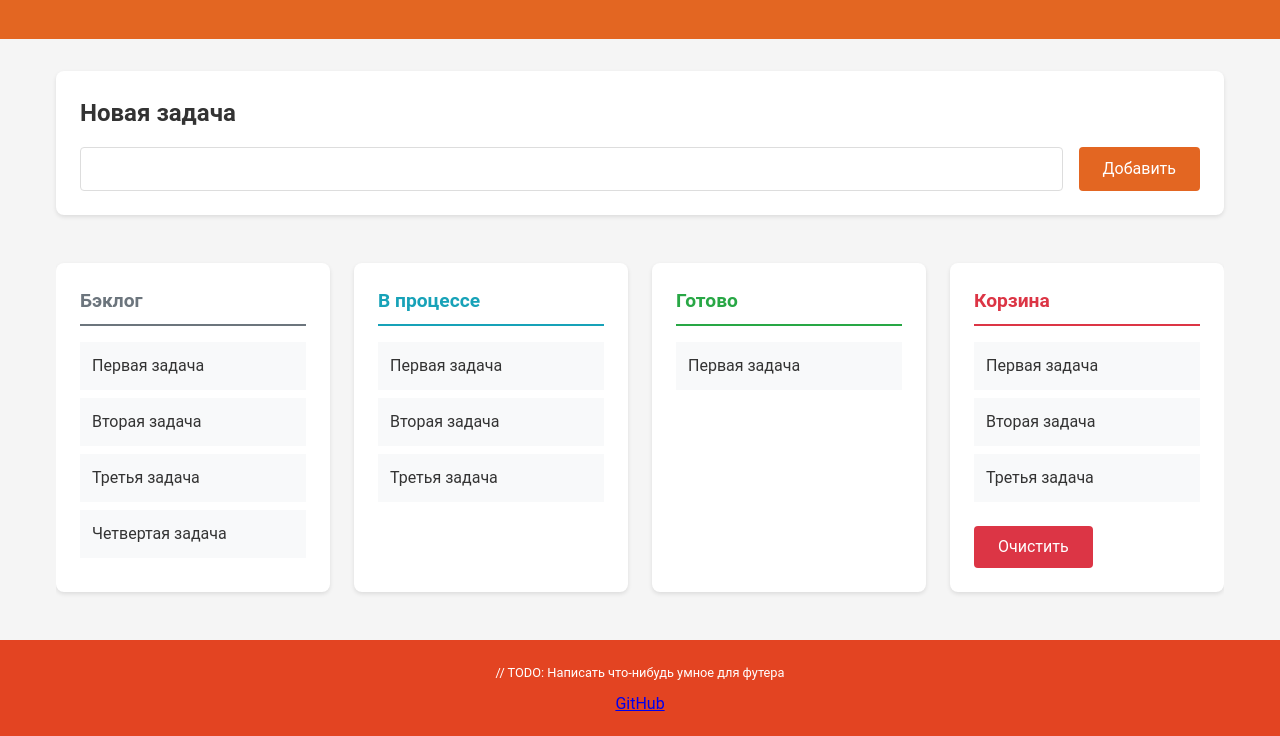
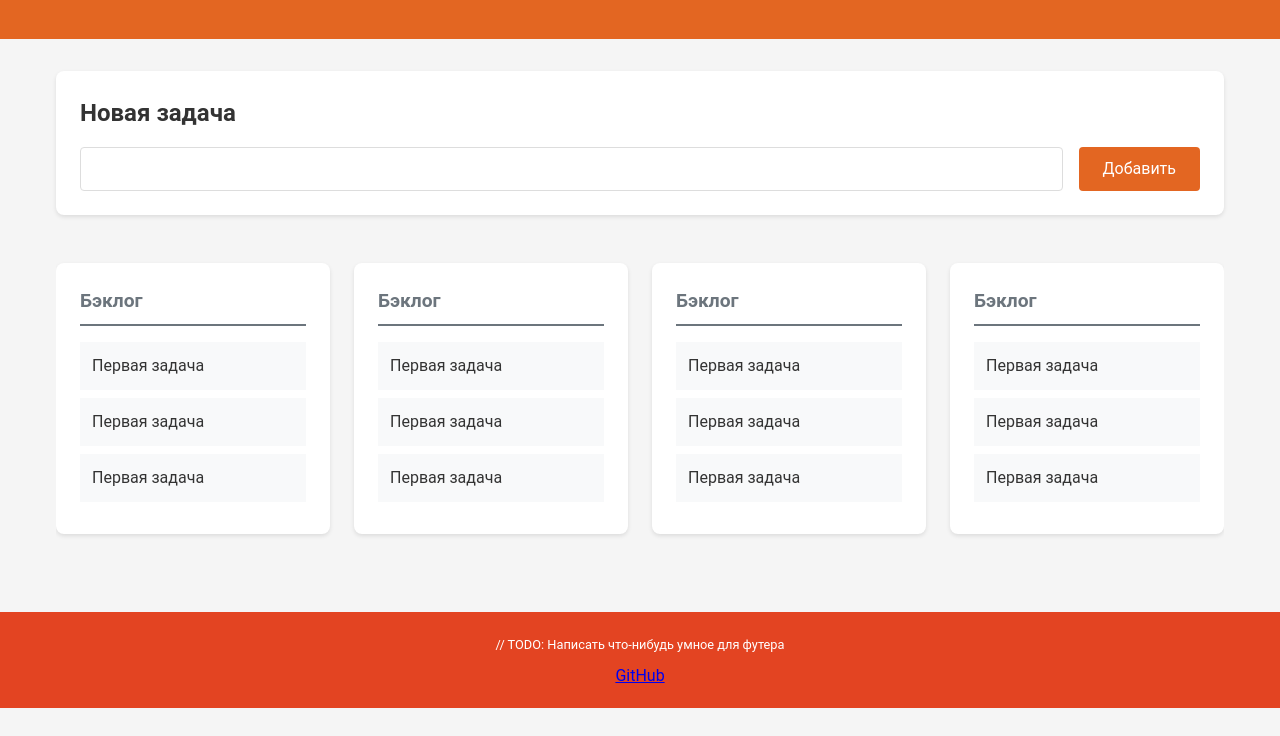
Before and after one commit to DmitryRz/todo-list, a plain HTML site: page index.html in a window 1280 px wide. Shown: the part 92-828 px from the top of the page. After the commit the page ends 800 px from the top, so only its background shows below. Drawn offline with Linux system fonts and the light colour scheme.

Commit message:
feat: add base component structure and rendering

```diff
--- a/index.html
+++ b/index.html
@@ -5,73 +5,13 @@
     <meta charset="UTF-8">
     <meta name="viewport" content="width=device-width, initial-scale=1.0">
     <title>Список задач</title>
-    <link rel="stylesheet" href="css/normalize.css">
-    <link rel="stylesheet" href="css/style.css">
+    <link rel="stylesheet" href="../css/normalize.css">
+    <link rel="stylesheet" href="../css/style.css">
+    <link rel="icon" href="static/favicon.ico" type="image/x-icon">
 </head>
 
-<body>
-    <header class="header">
-        <div class="header__container">
-            <h1 class="header__title">Список задач</h1>
-        </div>
-    </header>
-
-    <main class="main">
-        <section class="task-form">
-            <h2 class="task-form__title">Новая задача</h2>
-            <form class="task-form__form">
-                <div class="task-form__input-group">
-                    <input class="task-form__input" type="text">
-                    <button class="button button--form" type="submit">Добавить</button>
-                </div>
-            </form>
-        </section>
-
-        <section class="board">
-            <div class="board__container">
-                <div class="column column--backlog">
-                    <h2 class="column__title">Бэклог</h2>
-                    <ul class="column__list">
-                        <li class="column__task">Первая задача</li>
-                        <li class="column__task">Вторая задача</li>
-                        <li class="column__task">Третья задача</li>
-                        <li class="column__task">Четвертая задача</li>
-                    </ul>
-                </div>
-
-                <div class="column column--progress">
-                    <h2 class="column__title">В процессе</h2>
-                    <ul class="column__list">
-                        <li class="column__task">Первая задача</li>
-                        <li class="column__task">Вторая задача</li>
-                        <li class="column__task">Третья задача</li>
-                    </ul>
-                </div>
-
-                <div class="column column--done">
-                    <h2 class="column__title">Готово</h2>
-                    <ul class="column__list">
-                        <li class="column__task">Первая задача</li>
-                    </ul>
-                </div>
-
-                <div class="column column--trash">
-                    <h2 class="column__title">Корзина</h2>
-                    <ul class="column__list">
-                        <li class="column__task">Первая задача</li>
-                        <li class="column__task">Вторая задача</li>
-                        <li class="column__task">Третья задача</li>
-                    </ul>
-                    <button type="button" class="button button--clear">Очистить</button>
-                </div>
-            </div>
-        </section>
-    </main>
-
-    <footer class="footer">
-        <p class="footer__text"><small>// TODO: Написать что-нибудь умное для футера</small></p>
-        <p class="footer__link"><a href="https://github.com/DmitryRz">GitHub</a></p>
-    </footer>
+<body class="body">
+    <script src="./src/main.js" type="module"></script>
 </body>
-
+    <main class="main"></main>
 </html>
--- /dev/null
+++ b/src/framework/render.js
@@ -0,0 +1,23 @@
+const RenderPosition = {
+    BEFOREBEGIN: 'beforebegin',
+    AFTERBEGIN: 'afterbegin',
+    BEFOREEND: 'beforeend',
+    AFTEREND: 'afterend',
+};
+
+
+function createElement(template) {
+    const newElement = document.createElement('div');
+    newElement.innerHTML = template;
+
+
+    return newElement.firstElementChild;
+}
+
+
+function render(component, container, place = RenderPosition.BEFOREEND) {
+    container.insertAdjacentElement(place, component.getElement());
+}
+
+
+export { RenderPosition, createElement, render };
--- /dev/null
+++ b/src/main.js
@@ -0,0 +1,29 @@
+import HeaderComponent from './view/header-component.js';
+import BoardComponent from './view/board-component.js';
+import TaskFormComponent from './view/task-form-component.js';
+import ColumnComponent from './view/column-component.js';
+import ColumnListComponent from './view/column-item-component.js';
+import FooterComponent from './view/footer-component.js';
+import { render, RenderPosition } from './framework/render.js';
+
+
+const bodyContainer = document.querySelector('.body');
+const mainContainer = document.querySelector('.main');
+
+
+render(new HeaderComponent(), bodyContainer, RenderPosition.AFTERBEGIN);
+render(new TaskFormComponent(), mainContainer, RenderPosition.AFTERBEGIN);
+render(new BoardComponent(), mainContainer, RenderPosition.BEFOREEND);
+const boardContainer = document.querySelector('.board__container');
+for (let i = 0; i < 4; i++) {
+    render(new ColumnComponent(), boardContainer, RenderPosition.BEFOREEND);
+}
+
+const columnListContainer = document.querySelectorAll('.column__list');
+columnListContainer.forEach((column) => {
+    for (let i = 0; i < 3; i++) {
+        render(new ColumnListComponent(), column, RenderPosition.BEFOREEND);
+    }
+});
+
+render(new FooterComponent(), bodyContainer, RenderPosition.BEFOREEND);
--- /dev/null
+++ b/src/view/board-component.js
@@ -0,0 +1,32 @@
+import { createElement } from '../framework/render.js';
+
+
+function createBoardComponentTemplate() {
+    return (
+        `<section class="board__container">
+
+        </section>`
+    );
+}
+
+
+export default class BoardComponent {
+    getTemplate() {
+        return createBoardComponentTemplate();
+    }
+
+
+    getElement() {
+        if (!this.element) {
+            this.element = createElement(this.getTemplate());
+        }
+
+
+        return this.element;
+    }
+
+
+    removeElement() {
+        this.element = null;
+    }
+}
--- /dev/null
+++ b/src/view/column-component.js
@@ -0,0 +1,35 @@
+import { createElement } from '../framework/render.js';
+
+
+function createColumnComponentTemplate() {
+    return (
+        `<div class="column column--backlog">
+            <h2 class="column__title">Бэклог</h2>
+            <ul class="column__list">
+
+            </ul>
+        </div>`
+    );
+}
+
+
+export default class ColumnComponent {
+    getTemplate() {
+        return createColumnComponentTemplate();
+    }
+
+
+    getElement() {
+        if (!this.element) {
+            this.element = createElement(this.getTemplate());
+        }
+
+
+        return this.element;
+    }
+
+
+    removeElement() {
+        this.element = null;
+    }
+}
--- /dev/null
+++ b/src/view/column-item-component.js
@@ -0,0 +1,30 @@
+import { createElement } from '../framework/render.js';
+
+
+function createColumnItemComponentTemplate() {
+    return (
+            `<li class="column__task">Первая задача</li>`
+    );
+}
+
+
+export default class ColumnItemComponent {
+    getTemplate() {
+        return createColumnItemComponentTemplate();
+    }
+
+
+    getElement() {
+        if (!this.element) {
+            this.element = createElement(this.getTemplate());
+        }
+
+
+        return this.element;
+    }
+
+
+    removeElement() {
+        this.element = null;
+    }
+}
--- /dev/null
+++ b/src/view/footer-component.js
@@ -0,0 +1,35 @@
+import { createElement } from '../framework/render.js';
+
+
+function createFooterComponentTemplate() {
+    return (
+        `
+        <footer class="footer">
+            <p class="footer__text"><small>// TODO: Написать что-нибудь умное для футера</small></p>
+            <p class="footer__link"><a href="https://github.com/DmitryRz/todo-list">GitHub</a></p>
+        </footer>
+        `
+    );
+}
+
+
+export default class FooterComponent {
+    getTemplate() {
+        return createFooterComponentTemplate();
+    }
+
+
+    getElement() {
+        if (!this.element) {
+            this.element = createElement(this.getTemplate());
+        }
+
+
+        return this.element;
+    }
+
+
+    removeElement() {
+        this.element = null;
+    }
+}
--- /dev/null
+++ b/src/view/header-component.js
@@ -0,0 +1,34 @@
+import { createElement } from '../framework/render.js';
+
+
+function createHeaderComponentTemplate() {
+    return (
+        `<header class="header">
+            <div class="header__container">
+                <h1 class="header__title">Список задач</h1>
+            </div>
+        </header>`
+    );
+}
+
+
+export default class HeaderComponent {
+    getTemplate() {
+        return createHeaderComponentTemplate();
+    }
+
+
+    getElement() {
+        if (!this.element) {
+            this.element = createElement(this.getTemplate());
+        }
+
+
+        return this.element;
+    }
+
+
+    removeElement() {
+        this.element = null;
+    }
+}
--- /dev/null
+++ b/src/view/task-form-component.js
@@ -0,0 +1,38 @@
+import { createElement } from '../framework/render.js';
+
+
+function createTaskFormComponentTemplate() {
+    return (
+        `<section class="task-form">
+            <h2 class="task-form__title">Новая задача</h2>
+            <form class="task-form__form">
+                <div class="task-form__input-group">
+                    <input class="task-form__input" type="text">
+                    <button class="button button--form" type="submit">Добавить</button>
+                </div>
+            </form>
+        </section>`
+    );
+}
+
+export default class TaskFormComponent {
+
+    getTemplate() {
+        return createTaskFormComponentTemplate();
+    }
+
+
+    getElement() {
+        if (!this.element) {
+            this.element = createElement(this.getTemplate());
+        }
+
+
+        return this.element;
+    }
+
+
+    removeElement() {
+        this.element = null;
+    }
+}
```
Also changed, not shown: markup/index.html (added, +75 -0 lines), static/favicon.ico (added).
